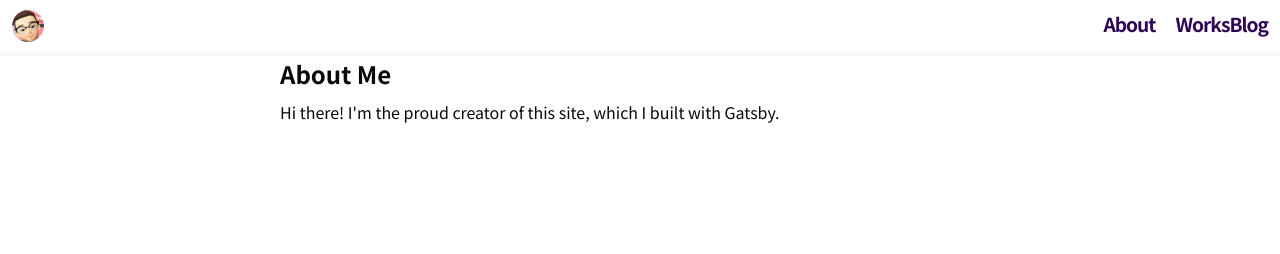
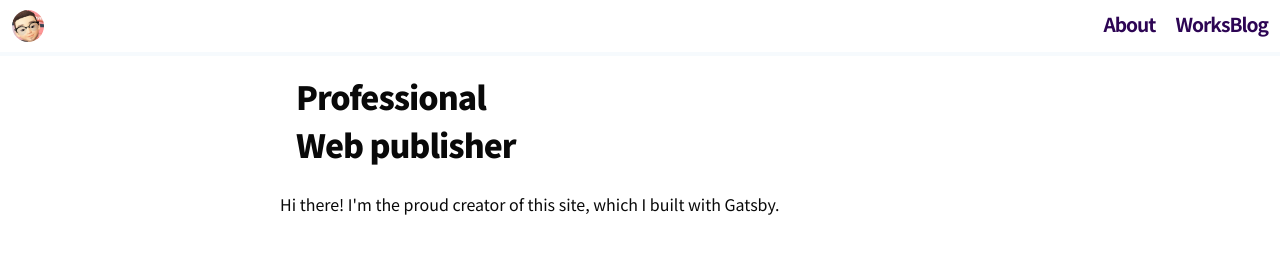
Before and after one commit to sanghwanAN/ash-Portfolio, a Gatsby site: page /about in a window 1280 px wide. Built offline with nearby package versions, Linux system fonts and the light colour scheme; Gatsby itself is replaced by a stand-in of ours.

Commit message:
about 작성중(중간커밋)

```diff
--- a/src/pages/about.js
+++ b/src/pages/about.js
@@ -3,7 +3,7 @@ import Layout from '../components/layout'
 
 const AboutPage = () => {
   return (
-    <Layout pageTitle="About Me">
+    <Layout pageTitle={"Professional \n Web publisher"} pageClassName="container--about">
       <p>Hi there! I'm the proud creator of this site, which I built with Gatsby.</p>
     </Layout>
   )
--- a/src/pages/index.js
+++ b/src/pages/index.js
@@ -1,6 +1,5 @@
 import * as React from 'react'
 import Layout from '../components/layout'
-import { StaticImage } from 'gatsby-plugin-image'
 
 const IndexPage = () => {
   return (
--- a/src/style/_layout.scss
+++ b/src/style/_layout.scss
@@ -92,7 +92,13 @@ header + .container {
   margin: auto;
   max-width: 720px;
 }
-
+.container__tit {
+  font-size: 2rem;
+  padding: 1rem 2rem 1rem 1rem;
+  word-break: keep-all;
+  letter-spacing: -1px;
+  font-weight: 900;
+}
 .site-title {
   font-size: 3rem;
   color: gray;
```
